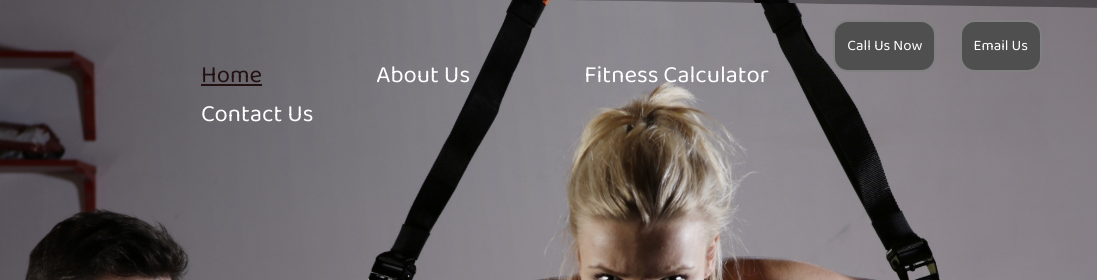
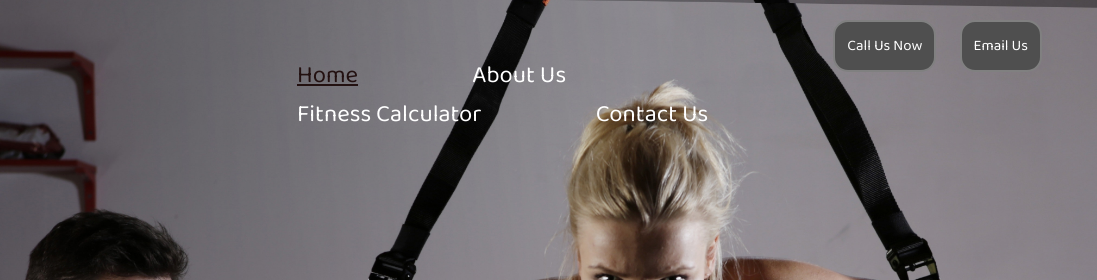
Before and after one commit to simplybest12/Project-1, a plain HTML site: page index.html in a window 1280 px wide. Shown: the top 280 px of the page, 183-1280 px from the left. Drawn offline with Linux system fonts and the light colour scheme.

Commit message:
Update index.html

```diff
--- a/index.html
+++ b/index.html
@@ -40,7 +40,7 @@
         font-size: 19px;
       }
       .mid {
-        width: 60%; /* yeh teen krna hta h mid me laane k liye u coulld do float also*/
+        width: 45%; /* yeh teen krna hta h mid me laane k liye u coulld do float also*/
         margin: 20px auto;
         padding: 20px 20px;
       }
```
